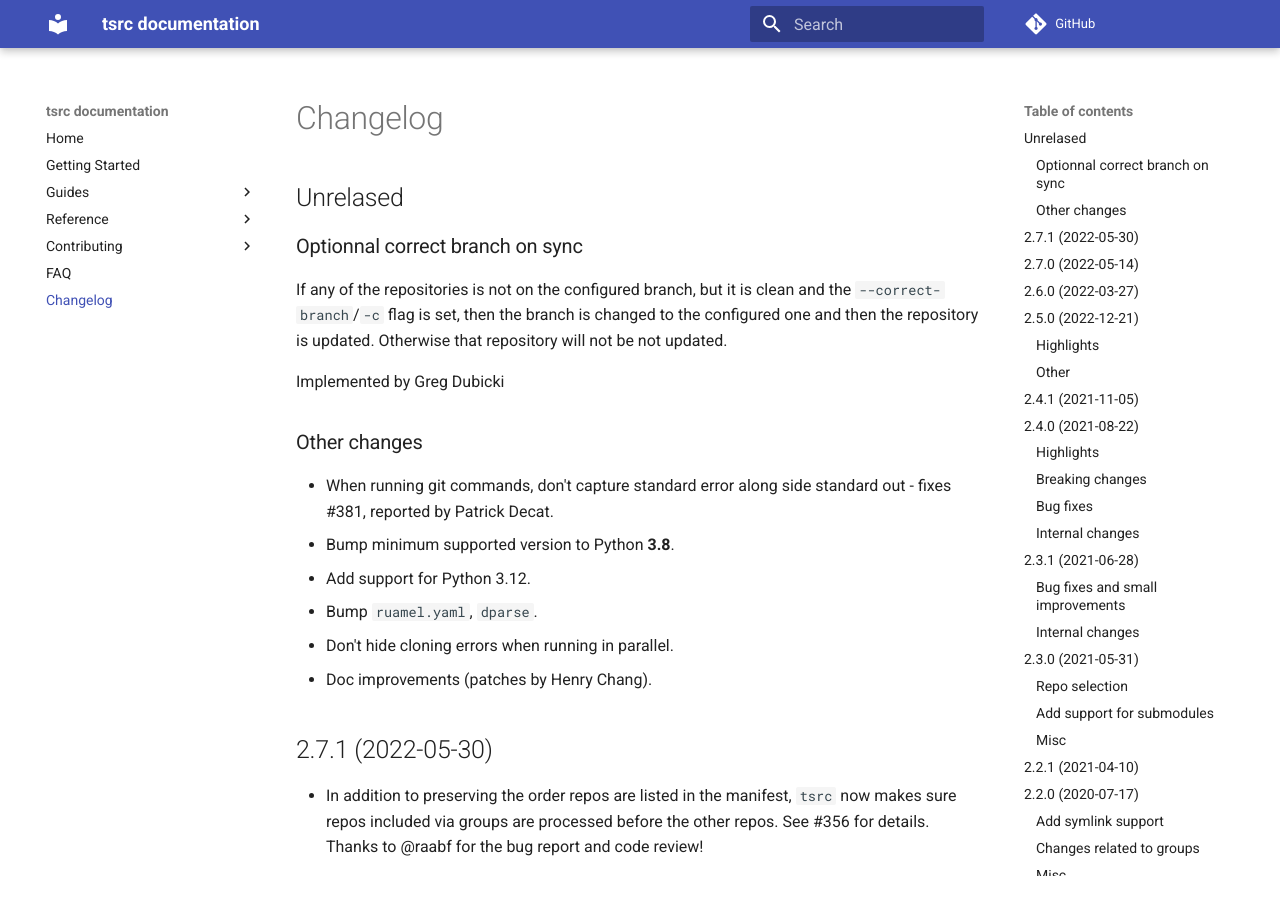
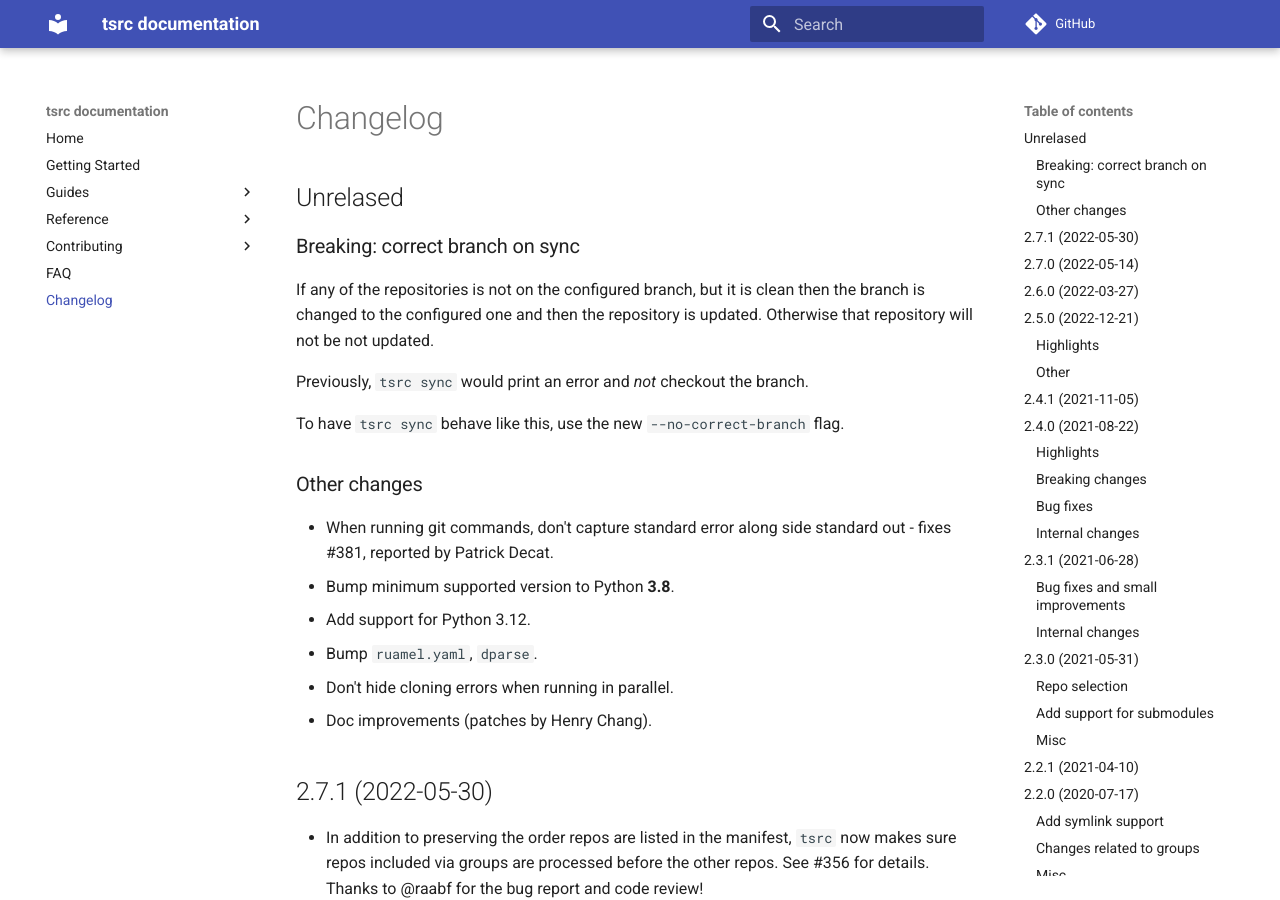
Before and after one commit to your-tools/tsrc, an MkDocs documentation site: the page built from docs/changelog.md, in a window 1280 px wide and 900 px high. Built offline with MkDocs 1.6.1 and Material for MkDocs 9.7.7, drawn with Linux system fonts in a browser that asks for light colours; comment, search, counter and statistics services are not loaded.

Commit message:
Correct changelog
We decided to break `tsrc sync` default behavior, so
the changelog must be updated accordingly

```diff
--- a/docs/changelog.md
+++ b/docs/changelog.md
@@ -2,14 +2,15 @@
 
 ## Unrelased
 
-### Optionnal correct branch on sync
+### Breaking: correct branch on sync
 
-If any of the repositories is not on the configured branch, but it is clean
-and the `--correct-branch`/`-c` flag is set, then the branch is changed to
-the configured one and then the repository is updated. Otherwise that repository
-will not be not updated.
+If any of the repositories is not on the configured branch, but it is
+clean then the branch is changed to the configured one and then the
+repository is updated. Otherwise that repository will not be not updated.
 
-Implemented by Greg Dubicki
+Previously, `tsrc sync` would print an error and *not* checkout the branch.
+
+To have `tsrc sync` behave like this, use the new `--no-correct-branch` flag.
 
 ### Other changes
 
```
